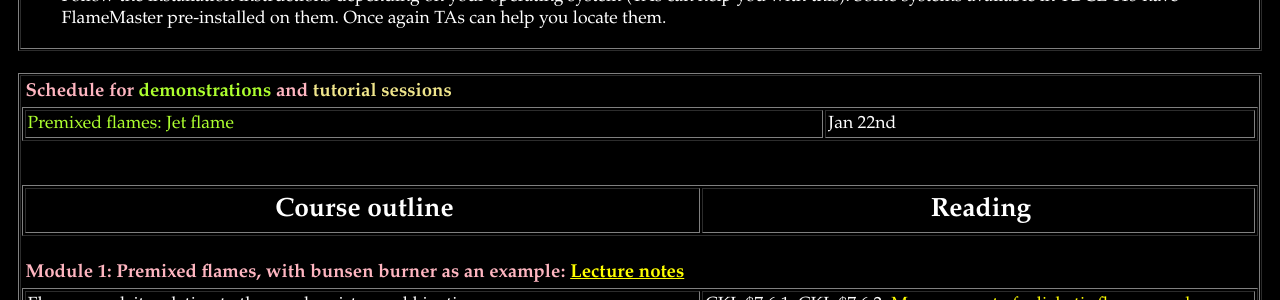
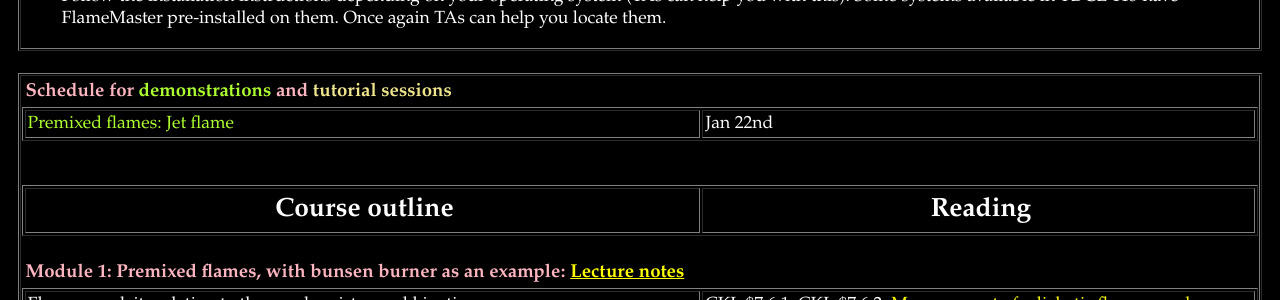
Before and after one commit to krithikasivaram/krithikasivaram.github.io, a Jekyll site: the page teaching/ME6166_Jan_May_2020.html, which Jekyll copies as it is, in a window 1280 px wide. Shown: the part 2297-2597 px from the top of the page. Built offline with Jekyll 4.4.1, drawn with Linux system fonts in a browser that asks for light colours.

```diff
--- a/teaching/ME6166_Jan_May_2020.html
+++ b/teaching/ME6166_Jan_May_2020.html
@@ -240,8 +240,8 @@ Path-to-FlameMaster/Run/FlameMan/Diff/Steady/CH4/ </li>	-->
 <!-- <button class="collapsible"><h4>View previous events</h4></button>
  <div class="content">-->
 <table border="1" cellspacing="2" cellpadding="2" width="100%">
-	<col width = "65%">
-	<col width = "35%">
+	<col width = "55%">
+	<col width = "45%">
 	<tr> <td> <font color="greenyellow">Premixed flames: Jet flame </td> <td> Jan 22nd </td></tr>
 <!--
 	<tr> <td> <font color="greenyellow">Premixed flames: Jet flame <a href="https://owncloud.iitm.ac.in/public.php?service=files&t=2ZU0AJXXICyb2g7" target="_blank">Questionnaire</a>, <a href="https://owncloud.iitm.ac.in/public.php?service=files&t=BaqqHxcjNhr8wvb" target="_blank">Images</a>. Due by February 21st </font></td>
```
